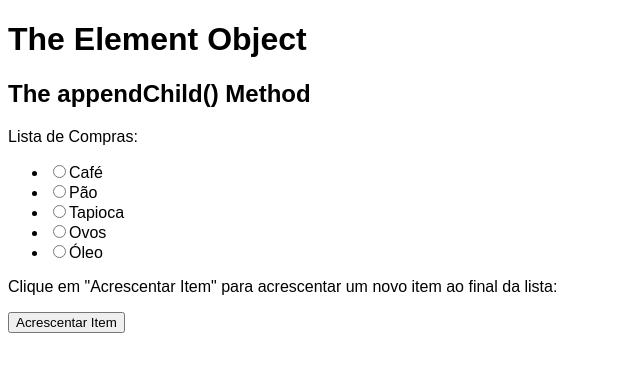
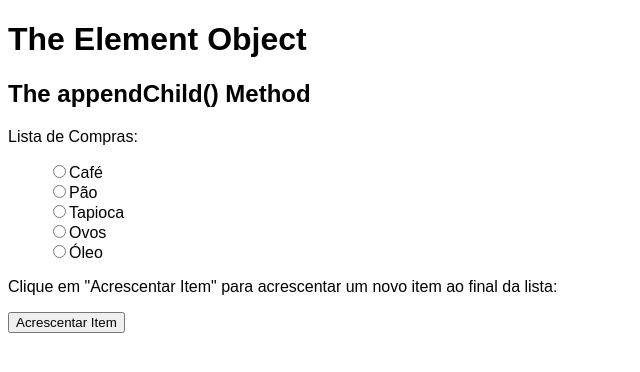
Before and after one commit to patriciapgomes/TrabalhosPadroesWeb, a plain HTML site: page Funcao_Append_Child_no_JS_com_addEventListener.html in a window 1280 px wide. Shown: the full height of the page, 0-640 px from the left. Drawn offline with Linux system fonts and the light colour scheme.

Commit message:
Update Funcao_Append_Child_no_JS_com_addEventListener.html

```diff
--- a/Funcao_Append_Child_no_JS_com_addEventListener.html
+++ b/Funcao_Append_Child_no_JS_com_addEventListener.html
@@ -18,7 +18,7 @@
     <!-- O método appendChild() insere um novo nó na estrutura do DOM (Modelo de Objeto de Documento) de um documento, e é a segunda parte do processo de criar e adicionar itens - tão importante na construção de páginas web em termos de programação.-->
 
     <p> Lista de Compras:
-    <ul input type="text" Id="MinhaLista">
+    <ul input type="text" style="list-style-type: none" Id="MinhaLista">
         <li><input type="radio" name="cores" value="a">Café</li>
         <li><input type="radio" name="cores" value="b">Pão</li>
         <li><input type="radio" name="cores" value="c">Tapioca</li>
```
